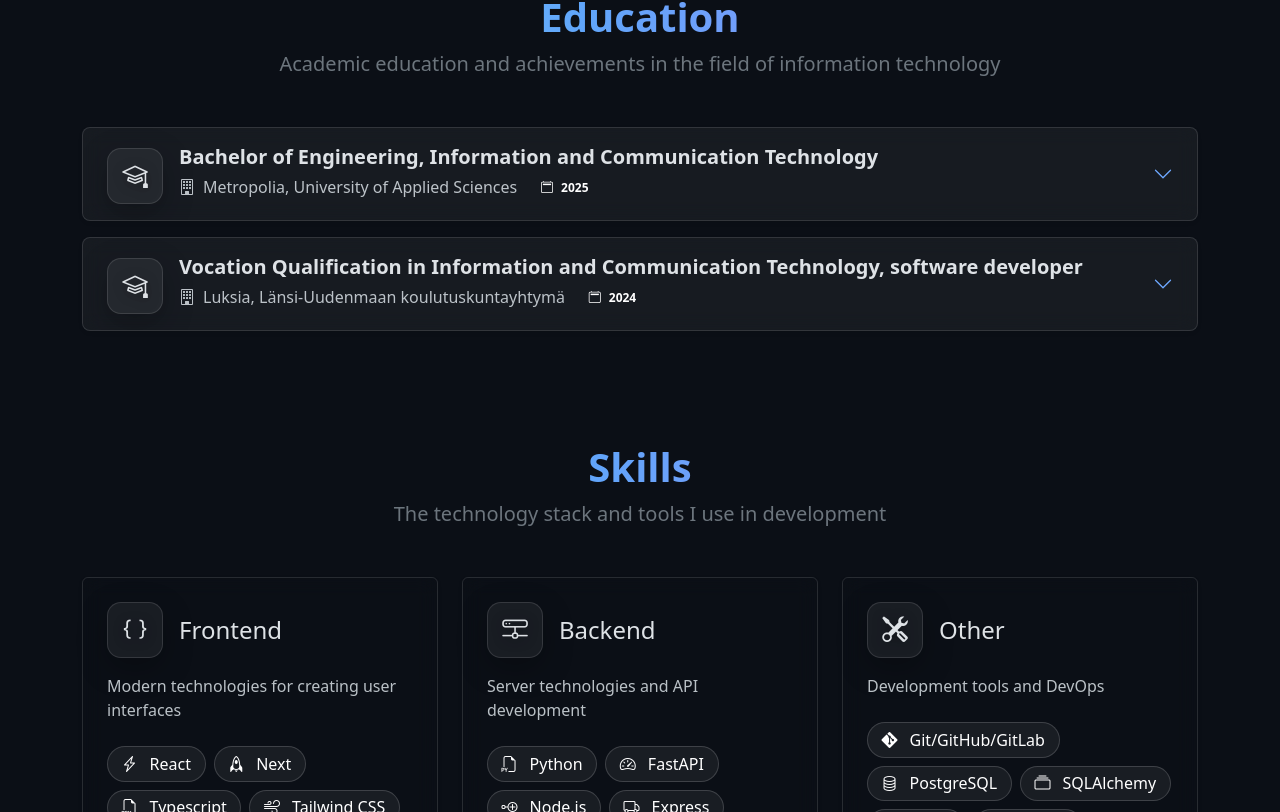
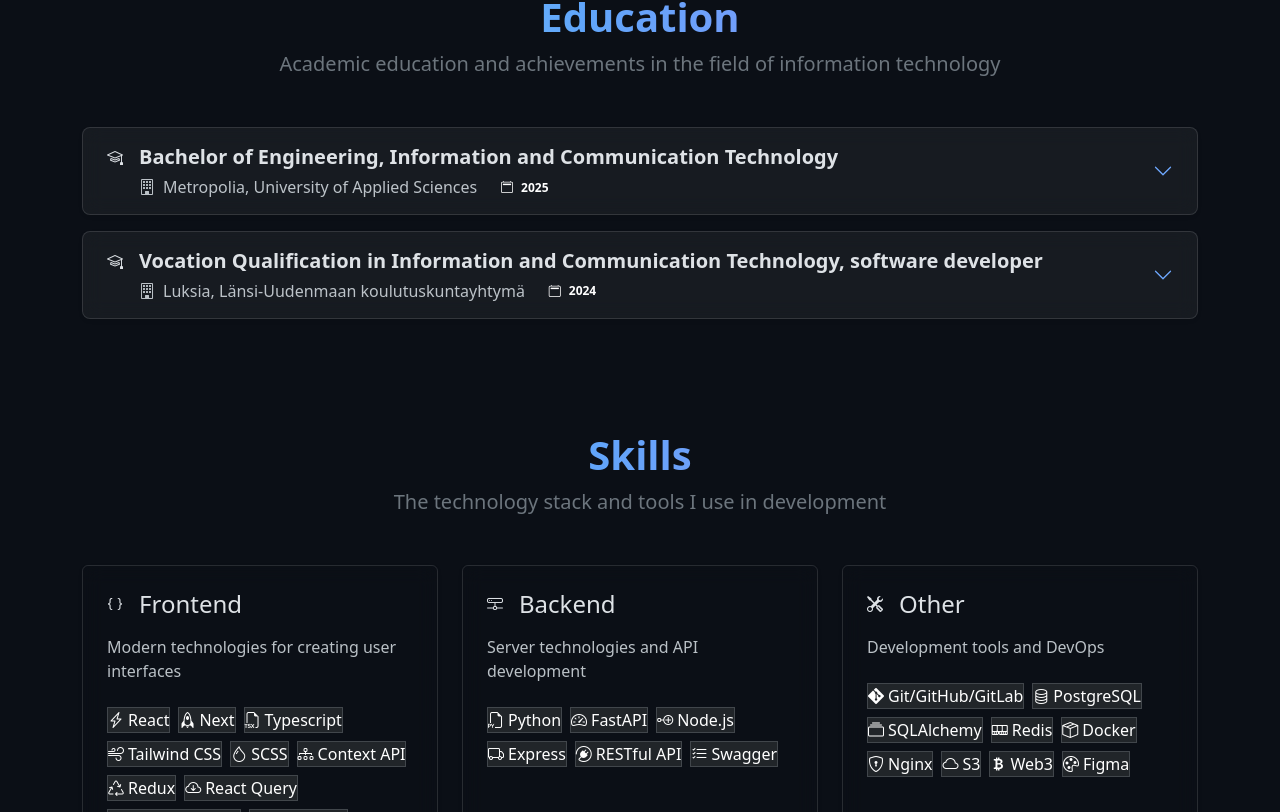
Before and after one commit to khevavasam/Portfolio, a Next.js app: page / in a window 1280 px wide. Shown: the part 1268-2080 px from the top of the page. Built offline with nearby package versions, Linux system fonts and the light colour scheme.

Commit message:
optimized CSS

```diff
--- a/src/app/globals.css
+++ b/src/app/globals.css
@@ -1,15 +1,12 @@
 @import "bootstrap-icons/font/bootstrap-icons.css";
+
 /* ===== TOKENS ===== */
 :root {
   --bg: #0b0f16;
-
-  /* accents */
   --accent-1: #60a5fa;
   /* blue */
   --accent-2: #a78bfa;
   /* violet */
-
-  /* glass */
   --glass-bg: rgba(255, 255, 255, .05);
   --glass-bg-strong: rgba(255, 255, 255, .08);
   --glass-border: rgba(255, 255, 255, .12);
@@ -24,7 +21,6 @@
   background: var(--bg);
 }
 
-/* градиентный текст */
 .text-gradient {
   background: linear-gradient(90deg, #8be9ff, var(--accent-1) 45%, var(--accent-2));
   -webkit-background-clip: text;
@@ -32,7 +28,7 @@
   color: transparent;
 }
 
-/* ===== STARFIELD LAYER ===== */
+/* ===== STARFIELD (background canvas) ===== */
 .starfield {
   position: fixed;
   inset: 0;
@@ -58,7 +54,10 @@
   background-color: transparent !important;
 }
 
-/* hover эффекты */
+.glass .text-secondary {
+  color: rgba(230, 237, 243, .8) !important;
+}
+
 .hover-lift {
   transition: transform .15s ease, box-shadow .15s ease;
 }
@@ -71,28 +70,21 @@
   background-color: rgba(255, 255, 255, .09) !important;
 }
 
-/* вторичный текст на стекле — светлее */
-.glass .text-secondary {
-  color: rgba(230, 237, 243, .8) !important;
-}
-
-/* ——— Навбар стеклянный + анимации ——— */
+/* ===== NAVBAR ===== */
 .nav-glass {
   backdrop-filter: blur(10px);
   -webkit-backdrop-filter: blur(10px);
   background: rgba(10, 14, 22, .45) !important;
-  /* слегка темнее для читабельности */
   transition: background-color .2s ease, box-shadow .2s ease, padding .2s ease;
   padding-block: .65rem;
 }
 
 .nav-scrolled {
-  background: rgba(10, 14, 22, .70) !important;
+  background: rgba(10, 14, 22, .7) !important;
   box-shadow: 0 8px 24px rgba(0, 0, 0, .25);
   padding-block: .45rem;
 }
 
-/* бренд с градиентом */
 .brand-gradient {
   background: linear-gradient(90deg, #8be9ff 0%, #60a5fa 45%, #a78bfa 100%);
   -webkit-background-clip: text;
@@ -105,7 +97,6 @@
   opacity: .9;
 }
 
-/* ссылки с аккуратным подчеркиванием */
 .nav-ux {
   position: relative;
   padding: .4rem .5rem;
@@ -131,13 +122,11 @@
   transform: scaleX(1);
 }
 
-/* кнопка CV чуть более выразительная */
 .navbar .btn.btn-primary {
   box-shadow: 0 6px 18px rgba(96, 165, 250, .25);
 }
 
-/* мобильный раскрытый фон */
-@media (max-width: 767.98px) {
+@media (max-width:767.98px) {
   #mainNav {
     background: rgba(10, 14, 22, .65);
     border-radius: .75rem;
@@ -145,9 +134,8 @@
     margin-top: .5rem;
   }
 }
-/* ===== PROJECT CARDS (media on top) ===== */
 
-/* сброс для кнопки-обёртки */
+/* ===== PROJECT CARDS ===== */
 .btn-reset {
   all: unset;
   display: block;
@@ -155,19 +143,16 @@
   cursor: pointer;
 }
 
-/* медиаблок карточки: картинка заполняет блок полностью */
 .project-card .project-media {
   position: relative;
   display: block;
   width: 100%;
-  aspect-ratio: 16 / 9;
-  /* можно 4/3, 3/2, 21/9 */
+  aspect-ratio: 16/9;
   overflow: hidden;
   border-top-left-radius: .5rem;
   border-top-right-radius: .5rem;
 }
 
-/* картинка — фулл-блид */
 .project-card .project-media-img {
   position: absolute;
   inset: 0;
@@ -182,21 +167,89 @@
   transform: scale(1.06);
 }
 
-/* бейджи поверх стекла читаемее так */
 .badge.text-bg-dark {
   background-color: rgba(0, 0, 0, .55) !important;
   color: rgba(255, 255, 255, .9) !important;
 }
 
-/* ===== MODAL (Projects) ===== */
-.modal-content.glass {
-  background-color: var(--glass-bg-strong) !important;
-  border: 1px solid var(--glass-border) !important;
-  backdrop-filter: blur(10px);
-  -webkit-backdrop-filter: blur(10px);
+/* ===== MODAL (DARK, NOT GLASS) ===== */
+.modal-backdrop {
+  background-color: #000 !important;
 }
 
-/* ===== OPTIONAL BLOBS (если захочешь вместе со звёздами) ===== */
+.modal-backdrop.show {
+  opacity: .78 !important;
+}
+
+.modal-content.modal-solid {
+  background: #0b0f16;
+  border: 1px solid rgba(255, 255, 255, .08);
+  color: #e6edf3;
+  backdrop-filter: none !important;
+  -webkit-backdrop-filter: none !important;
+  box-shadow: 0 24px 60px rgba(0, 0, 0, .6);
+}
+
+.modal-content.modal-solid .modal-header,
+.modal-content.modal-solid .modal-body,
+.modal-content.modal-solid .modal-footer {
+  background: transparent !important;
+  color: inherit;
+  border-color: rgba(255, 255, 255, .08) !important;
+}
+
+.modal-content.modal-solid .btn-close {
+  filter: invert(1) opacity(.85);
+}
+
+.modal-content.modal-solid .carousel-inner {
+  border-radius: .75rem;
+  border: 1px solid rgba(255, 255, 255, .06);
+  overflow: hidden;
+}
+
+.modal-content.modal-solid p,
+.modal-content.modal-solid .text-secondary {
+  color: rgba(230, 237, 243, .9) !important;
+}
+
+/* ===== AVATAR (Hero) ===== */
+.avatar-hero {
+  width: 180px;
+  height: 180px;
+  border-radius: 50%;
+  display: grid;
+  place-items: center;
+  position: relative;
+  background: rgba(255, 255, 255, .04);
+  border: 2px solid rgba(255, 255, 255, .35);
+  box-shadow: 0 10px 30px rgba(0, 0, 0, .35), inset 0 0 30px rgba(255, 255, 255, .08);
+  overflow: hidden;
+}
+
+.avatar-hero::after {
+  content: "";
+  position: absolute;
+  inset: -4px;
+  border-radius: 50%;
+  background: conic-gradient(#8be9ff, #60a5fa 45%, #a78bfa, #8be9ff);
+  filter: blur(12px);
+  opacity: .25;
+  z-index: -1;
+}
+
+.avatar-hero i {
+  font-size: 6.2rem;
+  line-height: 1;
+  color: #e6edf3;
+  filter: drop-shadow(0 2px 6px rgba(0, 0, 0, .35));
+}
+
+.avatar-hero:hover::after {
+  opacity: .35;
+}
+
+/* ===== OPTIONAL BLOBS (toggle on demand) ===== */
 .backdrop {
   position: fixed;
   inset: 0;
@@ -216,7 +269,8 @@
 .b1 {
   left: -10vw;
   top: -8vh;
-  background: radial-gradient(circle at 40% 40%, var(--accent-1), transparent 60%),
+  background:
+    radial-gradient(circle at 40% 40%, var(--accent-1), transparent 60%),
     radial-gradient(circle at 70% 60%, var(--accent-2), transparent 55%);
 }
 
@@ -225,7 +279,8 @@
   top: 10vh;
   width: 48vw;
   height: 48vw;
-  background: radial-gradient(circle at 40% 50%, #34d399, transparent 55%),
+  background:
+    radial-gradient(circle at 40% 50%, #34d399, transparent 55%),
     radial-gradient(circle at 70% 40%, #22d3ee, transparent 55%);
 }
 
@@ -234,148 +289,7 @@
   bottom: -18vh;
   width: 60vw;
   height: 60vw;
-  background: radial-gradient(circle at 50% 50%, #f472b6, transparent 60%),
+  background:
+    radial-gradient(circle at 50% 50%, #f472b6, transparent 60%),
     radial-gradient(circle at 80% 30%, #fb7185, transparent 55%);
 }
-
-/* большие круглые иконки для карточек Skills */
-.icon-bubble-lg {
-  display: inline-grid;
-  place-items: center;
-  width: 56px;
-  height: 56px;
-  border-radius: 14px;
-  background: rgba(255, 255, 255, .06);
-  border: 1px solid rgba(255, 255, 255, .12);
-  box-shadow: 0 10px 30px rgba(0, 0, 0, .25);
-}
-
-.icon-bubble-lg i {
-  font-size: 1.6rem;
-  /* сама иконка крупнее */
-  filter: drop-shadow(0 2px 6px rgba(0, 0, 0, .35));
-}
-
-/* крупные “чипы”-бейджи */
-.chip-lg {
-  display: inline-flex;
-  align-items: center;
-  gap: .5rem;
-  padding: .55rem .85rem;
-  font-size: 1rem;
-  /* больше шрифт */
-  line-height: 1;
-  border-radius: 999px;
-  background-color: rgba(255, 255, 255, .06) !important;
-  border: 1px solid rgba(255, 255, 255, .16) !important;
-  backdrop-filter: blur(8px);
-  -webkit-backdrop-filter: blur(8px);
-  transition: transform .12s ease, background-color .15s ease;
-}
-
-.chip-lg:hover {
-  transform: translateY(-1px);
-  background-color: rgba(255, 255, 255, .10) !important;
-}
-
-/* подсветка заголовка градиентом — уже используешь, но на всяк */
-.text-gradient {
-  background: linear-gradient(90deg, #8be9ff, #60a5fa 45%, #a78bfa);
-  -webkit-background-clip: text;
-  background-clip: text;
-  color: transparent;
-}
-
-
-/* контейнер-аватар */
-.avatar-hero {
-  width: 180px;
-  height: 180px;
-  border-radius: 50%;
-  display: grid;
-  place-items: center;
-  position: relative;
-  background: rgba(255, 255, 255, .04);
-  /* лёгкое стекло */
-  border: 2px solid rgba(255, 255, 255, .35);
-  /* тонкое кольцо */
-  box-shadow:
-    0 10px 30px rgba(0, 0, 0, .35),
-    inset 0 0 30px rgba(255, 255, 255, .08);
-  overflow: hidden;
-}
-
-/* градиентная подсветка по краю */
-.avatar-hero::after {
-  content: "";
-  position: absolute;
-  inset: -4px;
-  /* выходит чуть за край */
-  border-radius: 50%;
-  background: conic-gradient(#8be9ff, #60a5fa 45%, #a78bfa, #8be9ff);
-  filter: blur(12px);
-  opacity: .25;
-  z-index: -1;
-}
-
-/* сама иконка */
-.avatar-hero i {
-  font-size: 6.2rem;
-  /* подгон под 180px */
-  line-height: 1;
-  color: #e6edf3;
-  filter: drop-shadow(0 2px 6px rgba(0, 0, 0, .35));
-}
-
-/* опц: на ховере чуть ярче */
-.avatar-hero:hover::after {
-  opacity: .35;
-}
-
-/* Темнее подложка под модалкой */
-.modal-backdrop {
-  background-color: #000 !important;
-}
-
-.modal-backdrop.show {
-  opacity: .78 !important;
-  /* можно 0.8–0.9, как комфортно */
-}
-
-/* Тёмная «глухая» модалка без стекла */
-.modal-content.modal-solid {
-  background: #0b0f16;
-  /* тот же базовый тёмный фон сайта */
-  border: 1px solid rgba(255, 255, 255, .08);
-  color: #e6edf3;
-  backdrop-filter: none !important;
-  -webkit-backdrop-filter: none !important;
-  box-shadow: 0 24px 60px rgba(0, 0, 0, .6);
-}
-
-/* чтобы секции не подсвечивали случайно другим фоном */
-.modal-content.modal-solid .modal-header,
-.modal-content.modal-solid .modal-body,
-.modal-content.modal-solid .modal-footer {
-  background: transparent !important;
-  color: inherit;
-  border-color: rgba(255, 255, 255, .08) !important;
-}
-
-/* кнопка закрытия видима на тёмном */
-.modal-content.modal-solid .btn-close {
-  filter: invert(1) opacity(.85);
-}
-
-/* карусель внутри — скругление и тёмная рамка, чтоб «держало» картинку */
-.modal-content.modal-solid .carousel-inner {
-  border-radius: .75rem;
-  border: 1px solid rgba(255, 255, 255, .06);
-  overflow: hidden;
-}
-
-/* текст в футере/боди чуть контрастнее */
-.modal-content.modal-solid p,
-.modal-content.modal-solid .text-secondary {
-  color: rgba(230, 237, 243, .9) !important;
-}
```
